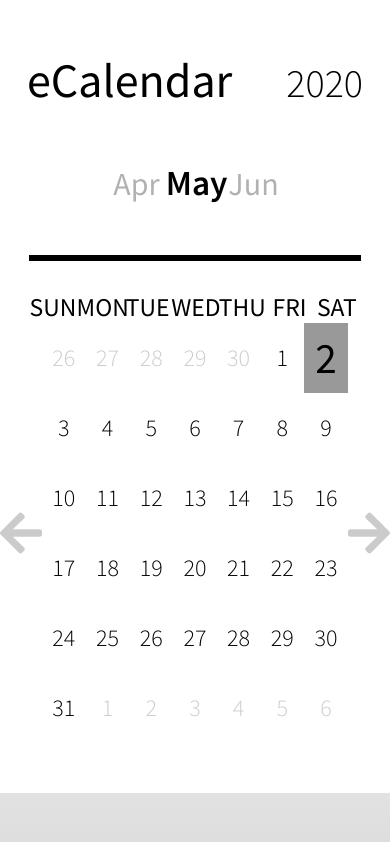
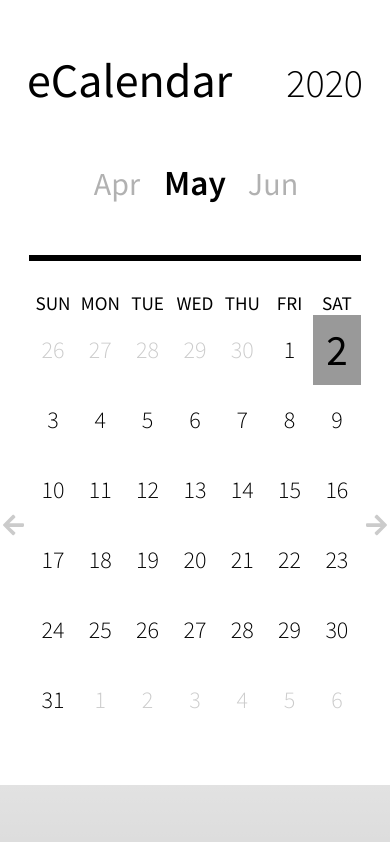
Before and after one commit to Chingu-Solo/solo-koala-195, a React (Create React App) app: page / in a window 390 px wide. Shown: the top 842 px of the page. Built offline with nearby package versions, Linux system fonts and the light colour scheme.

Commit message:
make months, week,  arrows responsive

```diff
--- a/src/Components/Calendar/Days.js
+++ b/src/Components/Calendar/Days.js
@@ -34,11 +34,11 @@ const Days = ({ dateC, dateE, onArrowClick, onDayClick, selected }) => {
 	return (
 		<div className={classes.container}>
 			<div className={classes.prev_month} onClick={() => onArrowClick("prev")}>
-				<FontAwesomeIcon icon={faArrowLeft} size="3x" />
+				<FontAwesomeIcon icon={faArrowLeft} />
 			</div>
 			<div className={classes.days}>{days}</div>
 			<div className={classes.prev_month} onClick={() => onArrowClick("next")}>
-				<FontAwesomeIcon icon={faArrowRight} size="3x" />
+				<FontAwesomeIcon icon={faArrowRight} />
 			</div>
 		</div>
 	);
--- a/src/Components/Calendar/Days.module.css
+++ b/src/Components/Calendar/Days.module.css
@@ -22,6 +22,7 @@
 
 .prev_month,
 .next_month {
+	font-size: 3em;
 	opacity: 0.2;
 	transition: all 0.4s;
 }
@@ -31,3 +32,10 @@
 	opacity: 1;
 	cursor: pointer;
 }
+
+@media (max-width: 500px) {
+	.prev_month,
+	.next_month {
+		font-size: 1.5em;
+	}
+}
--- a/src/Components/Calendar/Months.module.css
+++ b/src/Components/Calendar/Months.module.css
@@ -20,3 +20,9 @@
 	font-size: 2em;
 	opacity: 0.3;
 }
+
+@media (max-width: 500px) {
+	.month {
+		width: 20%;
+	}
+}
--- a/src/Components/Calendar/Week.module.css
+++ b/src/Components/Calendar/Week.module.css
@@ -17,3 +17,9 @@ hr {
 	width: 14.28%;
 	text-align: center;
 }
+
+@media (max-width: 500px) {
+	.week {
+		font-size: 1.2em;
+	}
+}
```
